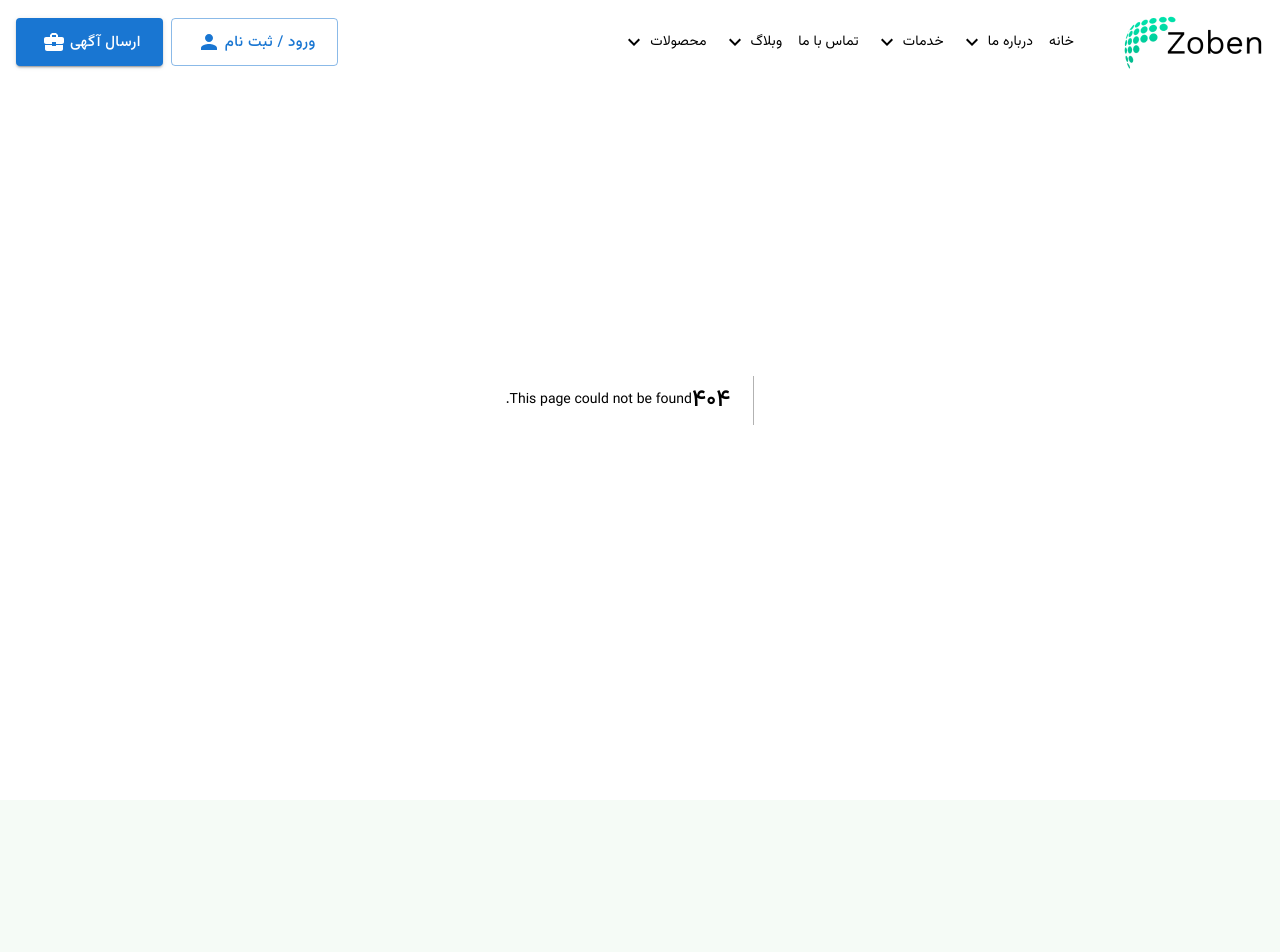
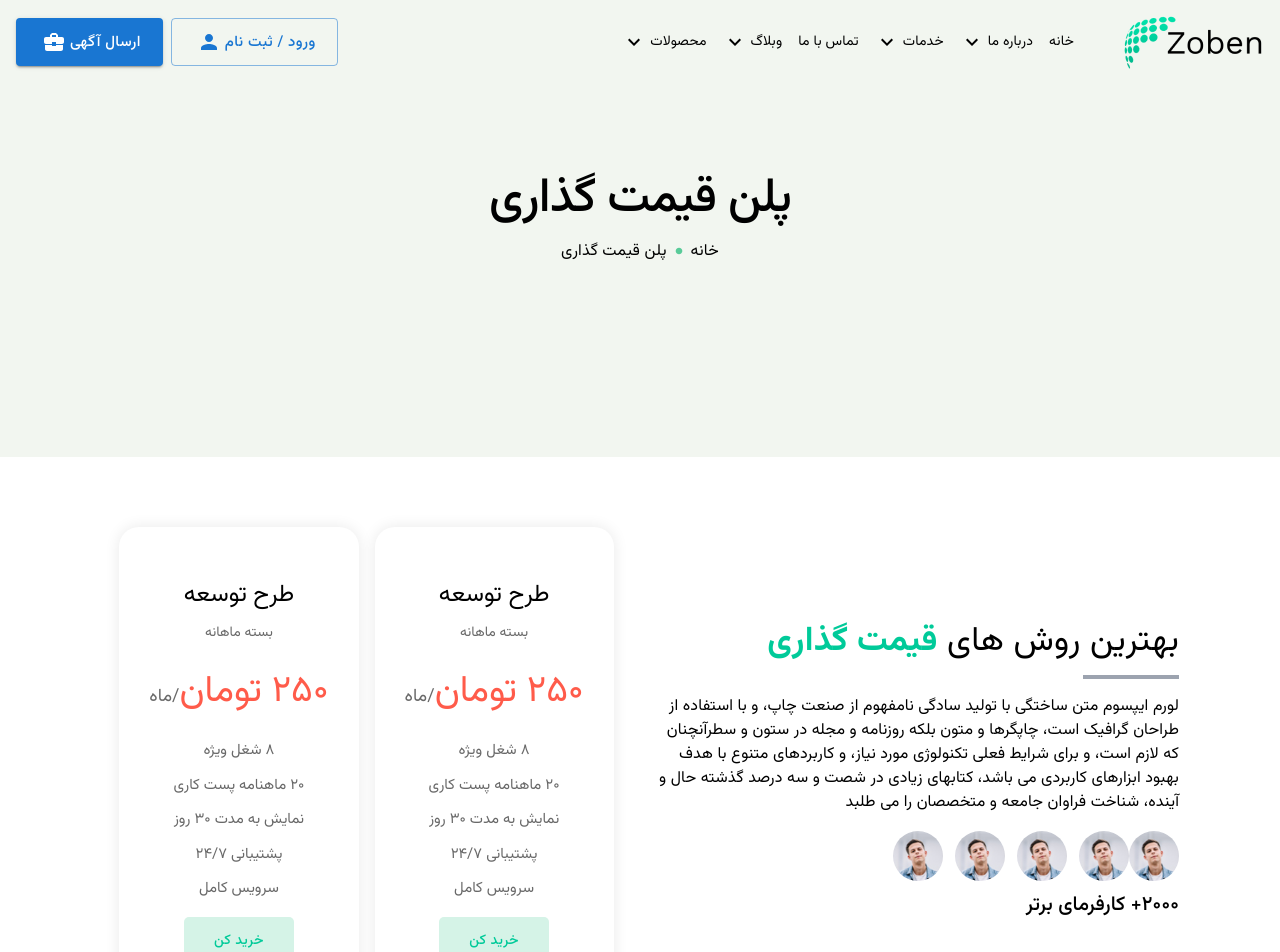
Before and after one commit to RwinZakeri/up, a Next.js app: page /pricingArea in a window 1280 px wide. Before the commit this address had no page. Shown: the top 952 px of the page. Built offline with nearby package versions, Linux system fonts and the light colour scheme.

Commit message:
create 4 pages custumerfeddback freelancer pricingArea

```diff
--- a/src/app/(pages)/contactUs/contactUsComponents.tsx
+++ b/src/app/(pages)/contactUs/contactUsComponents.tsx
@@ -17,7 +17,7 @@ const ContactUsComponents = () => {
             {/* <ContactUs/> */}
             <InnerTitle innerTitleInfo={innerTitleInfo}/>
             <SectionTitle/>
-            <ContactArea/>
+            {/* <ContactArea/> */}
         </Box>
      );
 }
--- /dev/null
+++ b/src/app/(pages)/customer-feedback/customerFeedbackComponents.tsx
@@ -0,0 +1,32 @@
+import CounterArea from "@/app/components/about/counter-area/counter-area";
+import FreelancersArea from "@/app/components/about/freelancers-area/freelancers-area";
+import CommentsContainer from "@/app/components/home/index/comments/comments";
+import InnerTitle from "@/app/components/jobs/index/innerTitle/innterTitle";
+import AnimateTitle from "@/modules/animateTitle/animateTitle";
+import { InnerTitleInfo } from "@/types/type";
+import { Box } from "@mui/material";
+
+const CustomerFeedbackComponents = () => {
+  const innerTitleInfo: InnerTitleInfo = {
+    title: "بازخورد مشتریان",
+    mainRouteTitle: "خانه",
+    mainRouteAddress: "/",
+    current: "  بازخورد مشتریان ",
+    currentAddress: "/jobs",
+  };
+  return (
+    <Box>
+      <InnerTitle innerTitleInfo={innerTitleInfo} />
+      <Box className="w-1/2 mx-auto py-[70px]">
+        <AnimateTitle
+          title=" نظرات کاربران ما"
+          description="ما نظرات کاربران خود را جمع‌آوری می‌کنیم تا بتوانید نظر صادقانه‌ای در مورد اینکه تجربه با وب‌سایت ما واقعاً چگونه است، دریافت کنید!"
+        />
+      </Box>
+      <CommentsContainer/>
+      <CounterArea/>
+    </Box>
+  );
+};
+
+export default CustomerFeedbackComponents;
--- /dev/null
+++ b/src/app/(pages)/freelancerComponents/freelancerComponents.tsx
@@ -0,0 +1,28 @@
+import CareerArea from "@/app/components/about/career-area/career-area";
+import HighRateFreeLanceCardContainer from "@/app/components/home/index/highRateFreelancer/highRateFreeLanceCardContainer";
+import HighRateFreelancer from "@/app/components/home/index/highRateFreelancer/HighRateFreelancer";
+import InnerTitle from "@/app/components/jobs/index/innerTitle/innterTitle";
+import { InnerTitleInfo } from "@/types/type";
+import { Box } from "@mui/material";
+
+const FreelancerComponents = () => {
+    const innerTitleInfo: InnerTitleInfo = {
+        title: "فریلنسر ",
+        mainRouteTitle: "خانه",
+        mainRouteAddress: "/",
+        current: "فریلنسر",
+        currentAddress: "/jobs",
+      };
+    return (
+        <Box className="">
+            <InnerTitle innerTitleInfo={innerTitleInfo}/>
+            {/* <HighRateFreeLanceCardContainer/> */}
+            <Box className="px-[50px]">
+            <HighRateFreelancer/>
+            </Box>
+            <CareerArea/>
+        </Box>
+     );
+}
+
+export default FreelancerComponents;
--- /dev/null
+++ b/src/app/(pages)/pricing-area/pricingAreaComponents.tsx
@@ -0,0 +1,26 @@
+import CounterArea from "@/app/components/about/counter-area/counter-area";
+import CommentsContainer from "@/app/components/home/index/comments/comments";
+import InnerTitle from "@/app/components/jobs/index/innerTitle/innterTitle";
+import PricingPlan from "@/app/components/pricingArea/pricingPlan/pricingPlan";
+import { InnerTitleInfo } from "@/types/type";
+import { Box } from "@mui/material";
+
+const PricingAreaComponents = () => {
+    const innerTitleInfo: InnerTitleInfo = {
+        title: "پلن قیمت گذاری ",
+        mainRouteTitle: "خانه",
+        mainRouteAddress: "/",
+        current: "پلن قیمت گذاری ",
+        currentAddress: "/jobs",
+      };
+    return (
+        <Box>
+            <InnerTitle innerTitleInfo={innerTitleInfo}/>
+            <PricingPlan/>
+            <CommentsContainer/>
+            <CounterArea/>
+        </Box>
+     );
+}
+
+export default PricingAreaComponents;
--- a/src/app/components/contactUs/contact-area/contactArea.tsx
+++ b/src/app/components/contactUs/contact-area/contactArea.tsx
@@ -41,26 +41,25 @@ const ContactArea = () => {
 
   return (
     <Container
-      className="mt-[30px] w-[60%] mx-auto"
+      className="mt-[30px] w-[60%] mx-auto border-[1px] border-[#bbbbbb] rounded-[10px]"
       component="form"
       onSubmit={handleSubmit}
       sx={{ mt: 2 }}
     >
       <Typography variant="h4" mb={2} textAlign="center">
-        نظرات بدهید
+       نظر بدهید
       </Typography>
-      <TextField
-        fullWidth
+ <Box>
+ <TextField
         label="ایمیل شما"
         variant="outlined"
         value={email}
         onChange={(e) => setEmail(e.target.value)}
         error={errors.email}
         helperText={errors.email ? "لطفا ایمیل خود را وارد کنید" : ""}
-        sx={{ mb: 2 }}
+        sx={{ mb: 2}}
       />
       <TextField
-        fullWidth
         label="نام شما"
         variant="outlined"
         value={name}
@@ -68,7 +67,6 @@ const ContactArea = () => {
         sx={{ mb: 2 }}
       />
       <TextField
-        fullWidth
         label="شماره تلفن"
         variant="outlined"
         value={phoneNumber}
@@ -76,7 +74,6 @@ const ContactArea = () => {
         sx={{ mb: 2 }}
       />
       <TextField
-        fullWidth
         label="موضوع شما"
         variant="outlined"
         value={subject}
@@ -84,15 +81,15 @@ const ContactArea = () => {
         sx={{ mb: 2 }}
       />
       <TextField
-        fullWidth
         label="پیام شما"
         variant="outlined"
         multiline
         rows={4}
         value={message}
         onChange={(e) => setMessage(e.target.value)}
-        sx={{ mb: 2 }}
+        sx={{ mb: 2}}
       />
+ </Box>
       <FormControlLabel
         control={
           <Checkbox
--- a/src/app/components/contactUs/section-title/sectionTitle.tsx
+++ b/src/app/components/contactUs/section-title/sectionTitle.tsx
@@ -8,7 +8,7 @@ import SectionContact from "./sectionContact";
 const SectionTitle = () => {
   return (
     <Box sx={{ paddingTop: 15, paddingX: 2 }}>
-      <Box className="mb-5">
+      <Box className="mb-5 mx-auto w-[50%]">
         <AnimateTitle
           title="اطلاعات مشتری"
           description="ما نظرات کاربران خود را جمع‌آوری می‌کنیم تا بتوانید نظر صادقانه‌ای در مورد اینکه تجربه با وب‌سایت ما واقعاً چگونه است، دریافت کنید!"
--- a/src/app/components/home/index/highRateFreelancer/HighRateFreelancer.tsx
+++ b/src/app/components/home/index/highRateFreelancer/HighRateFreelancer.tsx
@@ -39,6 +39,8 @@ const HighRateFreelancer = () => {
         </Box>
         {/* card container */}
         <HighRateFreeLanceCardContainer />
+        <HighRateFreeLanceCardContainer />
+        <HighRateFreeLanceCardContainer />
       </Box>
     </Box>
   );
--- /dev/null
+++ b/src/app/components/pricingArea/pricingPlan/pricingPlan.tsx
@@ -0,0 +1,126 @@
+import { Box, Button, Typography } from "@mui/material";
+import Image from "next/image";
+import myImage from "@/assets/images/user-img/user-img1.jpg";
+
+const PricingPlan = () => {
+  return (
+    <Box className="px-[50px] py-[70px]">
+      <Box className="flex justify-center items-center gap-x-4 flex-wrap gap-y-7">
+        <Box className="lg:w-[45%] ">
+          <Typography variant="h4" gutterBottom>
+            بهترین روش های <b className="text-lightGreen">قیمت گذاری</b>
+          </Typography>
+          <Box className="mb-4 w-24 h-1 bg-gray-400" />
+          <Typography variant="body1" className="max-w-[38rem]" paragraph>
+            لورم ایپسوم متن ساختگی با تولید سادگی نامفهوم از صنعت چاپ، و با
+            استفاده از طراحان گرافیک است، چاپگرها و متون بلکه روزنامه و مجله در
+            ستون و سطرآنچنان که لازم است، و برای شرایط فعلی تکنولوژی مورد نیاز،
+            و کاربردهای متنوع با هدف بهبود ابزارهای کاربردی می باشد، کتابهای
+            زیادی در شصت و سه درصد گذشته حال و آینده، شناخت فراوان جامعه و
+            متخصصان را می طلبد
+          </Typography>
+          <ul className="list-none flex space-x-3">
+            <li>
+              <Image
+                src={myImage}
+                alt="User 1"
+                width={50}
+                height={50}
+                className="rounded-full"
+              />
+            </li>
+            <li>
+              <Image
+                src={myImage}
+                alt="User 2"
+                width={50}
+                height={50}
+                className="rounded-full"
+              />
+            </li>
+            <li>
+              <Image
+                src={myImage}
+                alt="User 3"
+                width={50}
+                height={50}
+                className="rounded-full"
+              />
+            </li>
+            <li>
+              <Image
+                src={myImage}
+                alt="User 4"
+                width={50}
+                height={50}
+                className="rounded-full"
+              />
+            </li>
+            <li>
+              <Image
+                src={myImage}
+                alt="User 5"
+                width={50}
+                height={50}
+                className="rounded-full"
+              />
+            </li>
+          </ul>
+          <Typography variant="h6" className="mt-2">
+            2000+ کارفرمای برتر
+          </Typography>
+        </Box>
+        <Box className="lg:w-[45%] flex justify-center items-center gap-x-4">
+          <Box className="py-[50px] px-[30px] rounded-[20px] boxShadowJob text-center">
+            <Box className="">
+              <h2 className="text-[24px] pb-2">طرح توسعه</h2>
+              <span className="text-[#696969] text-[14px] ">بسته ماهانه</span>
+            </Box>
+            <h3 className="lg:text-[37px] text-[#ff5b4a] py-5">
+              250 تومان
+              <span className="text-[18px] text-[#696969]">/ماه</span>
+            </h3>
+            <ul className="text-[15px] text-[#696969] flex flex-col gap-y-3">
+              <li>8 شغل ویژه</li>
+              <li>20 ماهنامه پست کاری</li>
+              <li>نمایش به مدت 30 روز</li>
+              <li>پشتیبانی 24/7</li>
+              <li>سرویس کامل</li>
+            </ul>
+            <Box className="mt-4">
+              <Button className="bg-[#d5f3e7] text-[#00CA99] py-[12px] px-[30px] rounded-[5px] text-center">
+                خرید کن{" "}
+              </Button>
+            </Box>
+          </Box>
+
+          <Box className="py-[50px] px-[30px] rounded-[20px] boxShadowJob text-center">
+            <Box className="">
+              <h2 className="text-[24px] pb-2">طرح توسعه</h2>
+              <span className="text-[#696969] text-[14px] ">بسته ماهانه</span>
+            </Box>
+            <h3 className="lg:text-[37px] text-[#ff5b4a] py-5">
+              250 تومان
+              <span className="text-[18px] text-[#696969]">/ماه</span>
+            </h3>
+            <ul className="text-[15px] text-[#696969] flex flex-col gap-y-3">
+              <li>8 شغل ویژه</li>
+              <li>20 ماهنامه پست کاری</li>
+              <li>نمایش به مدت 30 روز</li>
+              <li>پشتیبانی 24/7</li>
+              <li>سرویس کامل</li>
+            </ul>
+            <Box className="mt-4">
+              <Button className="bg-[#d5f3e7] text-[#00CA99] py-[12px] px-[30px] rounded-[5px] text-center">
+                خرید کن{" "}
+              </Button>
+            </Box>
+          </Box>
+
+        </Box>
+      </Box>
+    </Box>
+  );
+};
+
+export default PricingPlan;
--- /dev/null
+++ b/src/app/customerFeedback/page.tsx
@@ -0,0 +1,9 @@
+import CustomerFeedbackComponents from "../(pages)/customer-feedback/customerFeedbackComponents";
+
+const CustumerFeedback = () => {
+    return (
+        <CustomerFeedbackComponents/>
+     );
+}
+
+export default CustumerFeedback;
--- /dev/null
+++ b/src/app/freelancer/page.tsx
@@ -0,0 +1,9 @@
+import FreelancerComponents from "../(pages)/freelancerComponents/freelancerComponents";
+
+const Freelancer = () => {
+    return (
+        <FreelancerComponents/>
+     );
+}
+
+export default Freelancer;
--- /dev/null
+++ b/src/app/pricingArea/page.tsx
@@ -0,0 +1,7 @@
+import PricingAreaComponents from "../(pages)/pricing-area/pricingAreaComponents";
+
+const PricingArea = () => {
+  return <PricingAreaComponents />;
+};
+
+export default PricingArea;
```
